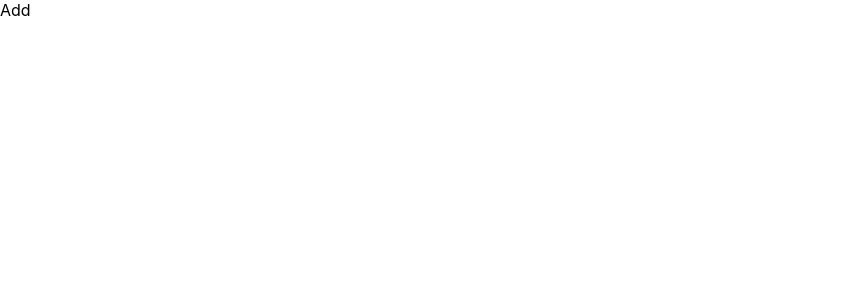
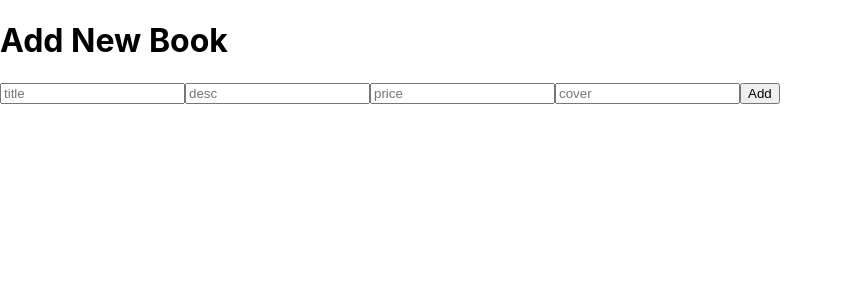
Before and after one commit to tnajim/react-sql-bookshop, a React (Create React App) app in the folder frontend/: page /add in a window 1280 px wide. Shown: the top 300 px of the page, without its empty margins (0-843 px from the left). Built offline with nearby package versions, Linux system fonts and the light colour scheme.

Commit message:
added axios post to create books

```diff
--- a/frontend/src/pages/Add.jsx
+++ b/frontend/src/pages/Add.jsx
@@ -1,8 +1,42 @@
+import axios from "axios";
+import { useState } from "react";
+import { useNavigate } from "react-router-dom";
 
 
 const Add = () => {
+  const [book, setBook] = useState({
+    title: "",
+    desc: "",
+    price: null,
+    cover: "",
+  });
+
+  const navigate = useNavigate();
+
+  const handleChange = (e) => {
+    setBook((prev) => ({ ...prev, [e.target.name]: e.target.value }))
+  }
+
+  const handleClick = async e => {
+    e.preventDefault();
+    try {
+      await axios.post("http://localhost:3000/books", book);
+      navigate("/");
+    } catch (err) {
+      console.log(err)
+    }
+  }
+
   return (
-    <div>Add</div>
+    <div className="form">
+      <h1>Add New Book</h1>
+      <input type="text" placeholder="title" onChange={handleChange} name="title" />
+      <input type="text" placeholder="desc" onChange={handleChange} name="desc" />
+      <input type="number" placeholder="price" onChange={handleChange} name="price" />
+      <input type="text" placeholder="cover" onChange={handleChange} name="cover" />
+
+      <button onClick={handleClick}>Add</button>
+    </div>
   )
 }
 
```
Also changed, not shown: 1 other file (tests, documents, lock files or other folders).
